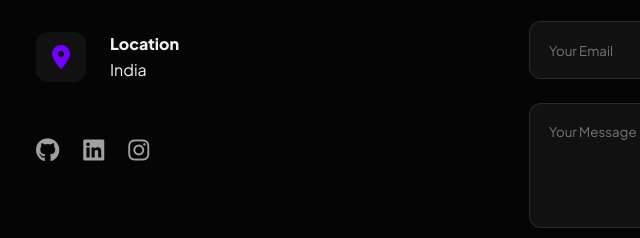
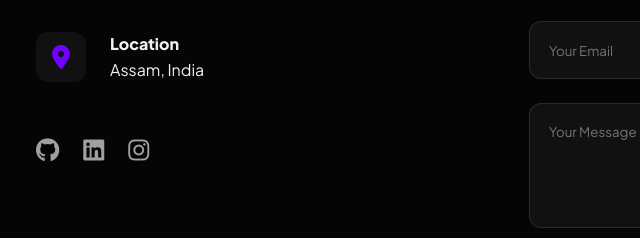
Before and after one commit to arnabkashyap/portfolio, a plain HTML site: page index.html in a window 1280 px wide. Shown: the part 4255-4493 px from the top of the page, 36-676 px from the left. Drawn offline with Linux system fonts and the light colour scheme.

Commit message:
Update contact info: email and location to Assam, India

```diff
--- a/index.html
+++ b/index.html
@@ -296,7 +296,7 @@
                             <i class="fas fa-location-dot"></i>
                             <div>
                                 <h4>Location</h4>
-                                <p>India</p>
+                                <p>Assam, India</p>
                             </div>
                         </div>
                         <div class="social-links">
```
